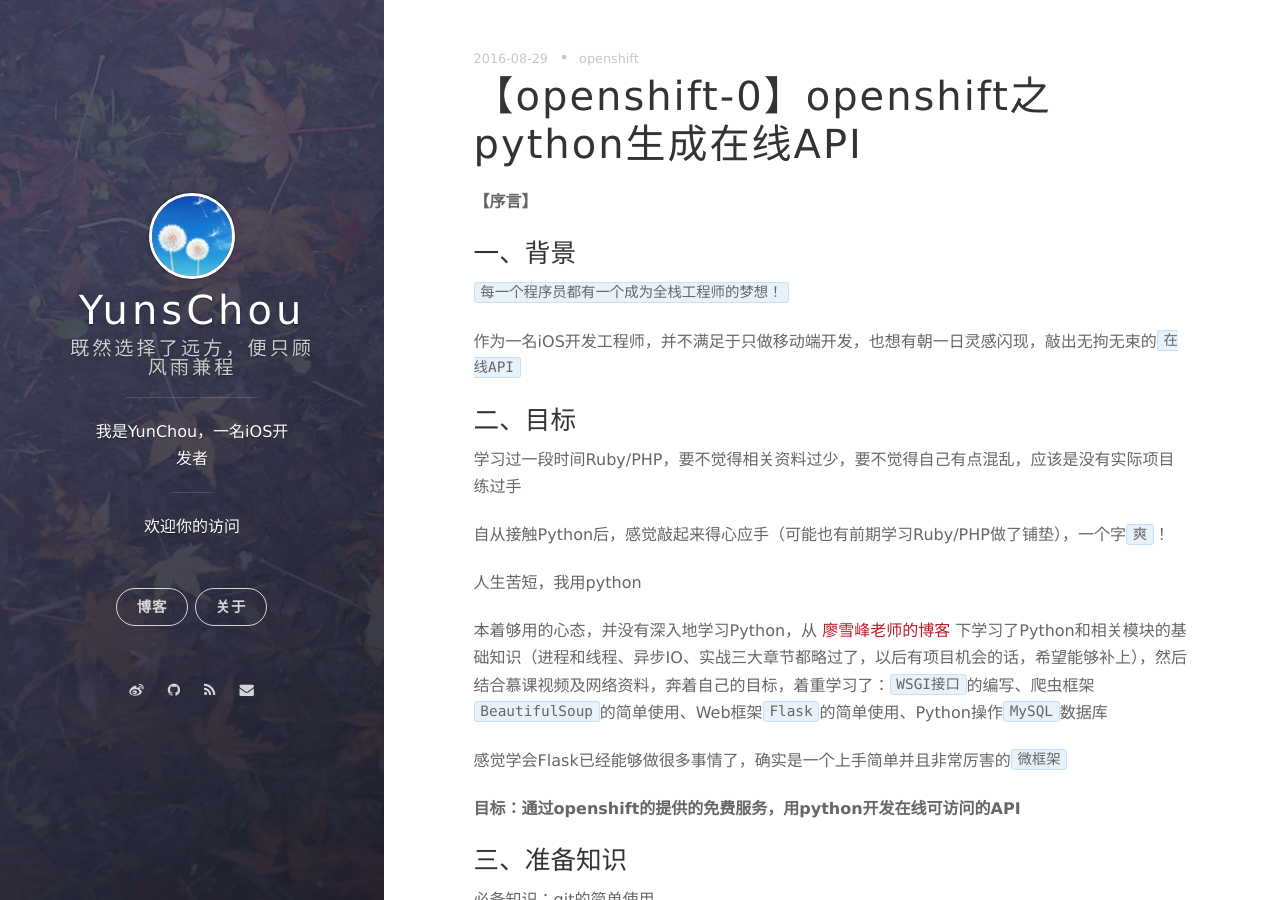
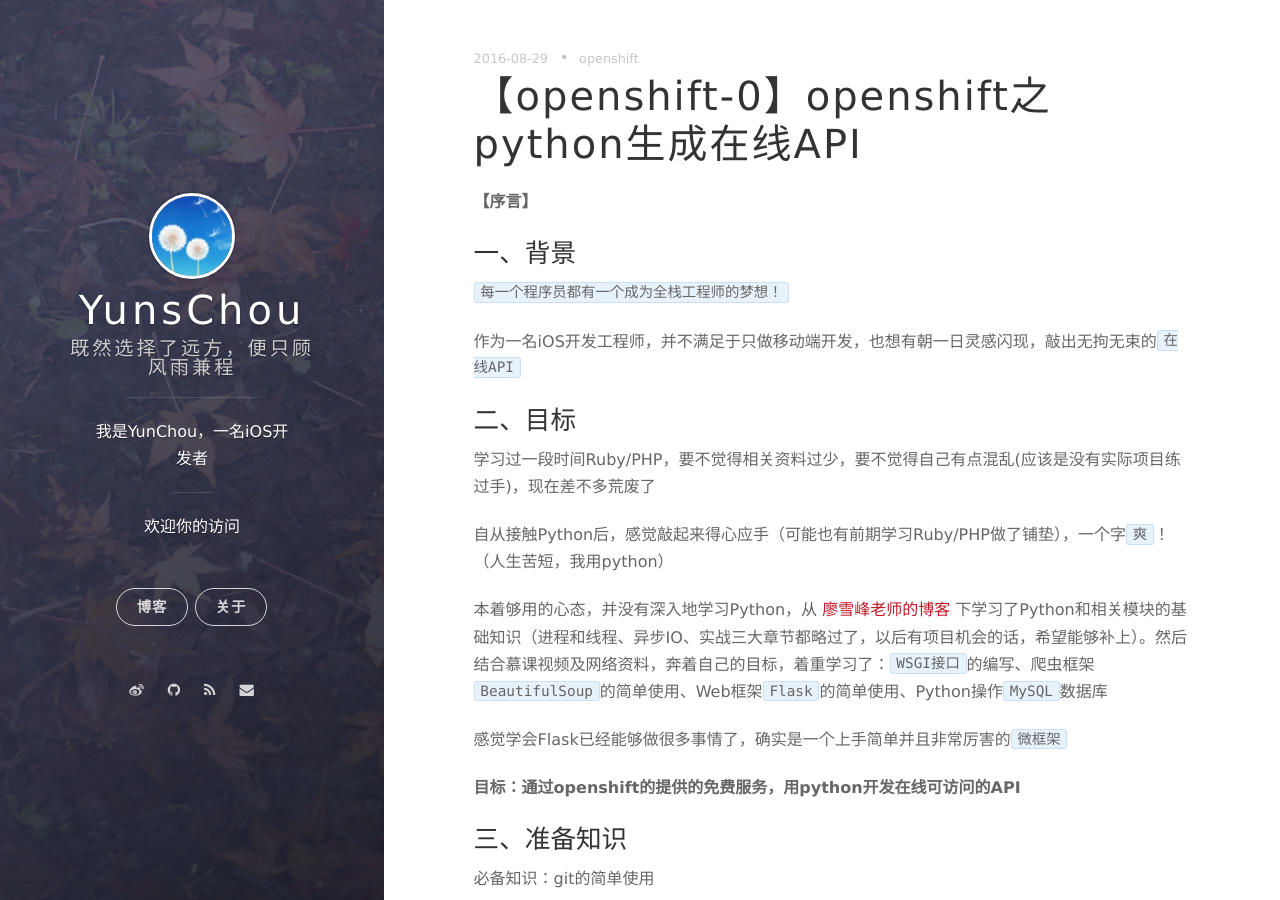
Before and after one commit to YunsChou/Yuns.github.io, a Jekyll site: the page built from _posts/2016-08-29-openshift-guide-0.md, in a window 1280 px wide and 900 px high. Built offline with Jekyll 4.4.1, drawn with Linux system fonts in a browser that asks for light colours; nearby versions of some CDN libraries; Markdown is read by kramdown in place of the engine named in the settings; comment, search, counter and statistics services are not loaded.

Commit message:
fix openshift-guide-0

```diff
--- a/_posts/2016-08-29-openshift-guide-0.md
+++ b/_posts/2016-08-29-openshift-guide-0.md
@@ -15,13 +15,11 @@ tags: openshift
 
 ### 二、目标
 
-学习过一段时间Ruby/PHP，要不觉得相关资料过少，要不觉得自己有点混乱，应该是没有实际项目练过手
+学习过一段时间Ruby/PHP，要不觉得相关资料过少，要不觉得自己有点混乱(应该是没有实际项目练过手)，现在差不多荒废了
 
-自从接触Python后，感觉敲起来得心应手（可能也有前期学习Ruby/PHP做了铺垫），一个字`爽`！
+自从接触Python后，感觉敲起来得心应手（可能也有前期学习Ruby/PHP做了铺垫），一个字`爽`！（人生苦短，我用python）
 
-人生苦短，我用python
-
-本着够用的心态，并没有深入地学习Python，从 [廖雪峰老师的博客](http://www.liaoxuefeng.com/) 下学习了Python和相关模块的基础知识（进程和线程、异步IO、实战三大章节都略过了，以后有项目机会的话，希望能够补上），然后结合慕课视频及网络资料，奔着自己的目标，着重学习了：`WSGI接口`的编写、爬虫框架`BeautifulSoup`的简单使用、Web框架`Flask`的简单使用、Python操作`MySQL`数据库
+本着够用的心态，并没有深入地学习Python，从 [廖雪峰老师的博客](http://www.liaoxuefeng.com/) 下学习了Python和相关模块的基础知识（进程和线程、异步IO、实战三大章节都略过了，以后有项目机会的话，希望能够补上）。然后结合慕课视频及网络资料，奔着自己的目标，着重学习了：`WSGI接口`的编写、爬虫框架`BeautifulSoup`的简单使用、Web框架`Flask`的简单使用、Python操作`MySQL`数据库
 
 感觉学会Flask已经能够做很多事情了，确实是一个上手简单并且非常厉害的`微框架`
 
```
